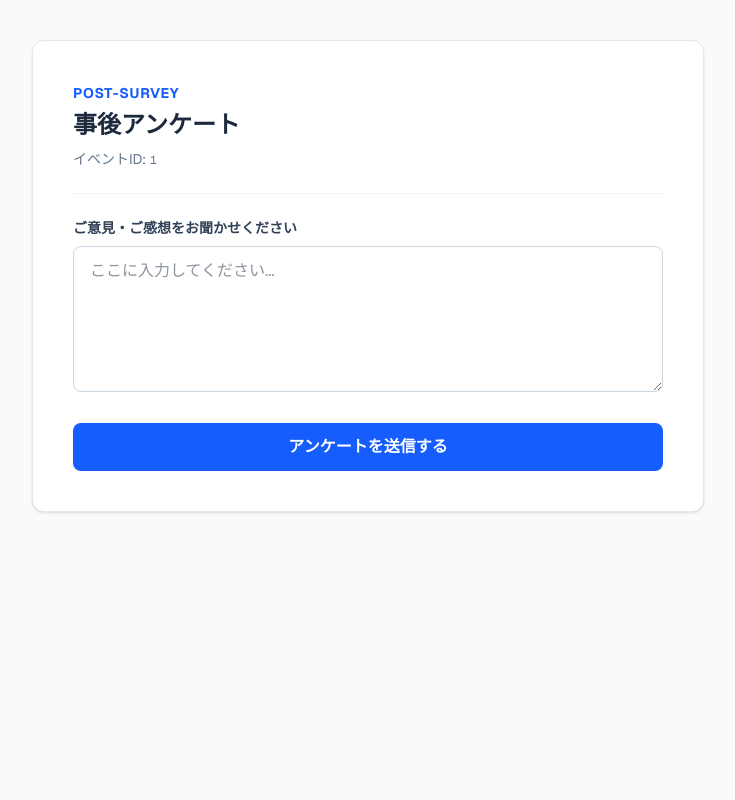
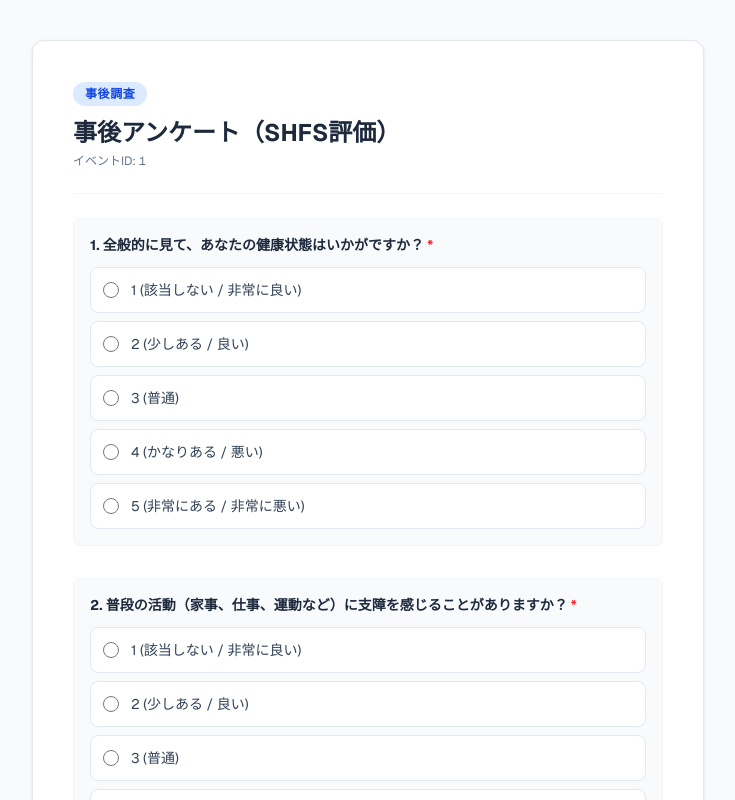
Before and after one commit to hiroto-code/2hfs-app, a Next.js app: page /p/1/1 in a window 1280 px wide. Shown: the top 800 px of the page, without its empty margins (272-1007 px from the left). Built offline with nearby package versions, Linux system fonts and the light colour scheme; no server answers.

Commit message:
Add full SHFS survey form

```diff
--- a/app/p/[event_id]/[timing]/page.tsx
+++ b/app/p/[event_id]/[timing]/page.tsx
@@ -3,7 +3,6 @@
 import { useState, use } from 'react';
 import { supabase } from '@/lib/supabase';
 
-// URLのパラメータ（event_id と timing）を受け取るための型定義
 interface PageProps {
   params: Promise<{
     event_id: string;
@@ -11,40 +10,76 @@ interface PageProps {
   }>;
 }
 
+// 2HFS / SFHS 評価質問項目
+const QUESTIONS = [
+  { id: 'q1', text: '1. 全般的に見て、あなたの健康状態はいかがですか？' },
+  { id: 'q2', text: '2. 普段の活動（家事、仕事、運動など）に支障を感じることがありますか？' },
+  { id: 'q3', text: '3. 最近、身体的な問題のためにやりたいことができないことがありましたか？' },
+  { id: 'q4', text: '4. 最近、気分や感情の問題（不安や落ち込みなど）のために支障がありましたか？' },
+  { id: 'q5', text: '5. 痛みによって、日常の生活や仕事が妨げられることがありましたか？' },
+];
+
+// 選択肢（1: 全くない 〜 5: 非常にある / 非常に良い）
+const OPTIONS = [
+  { label: '1 (該当しない / 非常に良い)', value: 1 },
+  { label: '2 (少しある / 良い)', value: 2 },
+  { label: '3 (普通)', value: 3 },
+  { label: '4 (かなりある / 悪い)', value: 4 },
+  { label: '5 (非常にある / 非常に悪い)', value: 5 },
+];
+
 export default function SurveyFormPage({ params }: PageProps) {
-  // Next.js の仕様に合わせて params を展開
   const { event_id, timing } = use(params);
 
   const [loading, setLoading] = useState(false);
   const [submitted, setSubmitted] = useState(false);
-  const [answerText, setAnswerText] = useState('');
 
-  // timing が 'pre' なら事前、それ以外（'post'）なら事後としてタイトルを出し分ける
+  // 各質問の回答を保持（初期値は未選択）
+  const [answers, setAnswers] = useState<{ [key: string]: number }>({});
+  // 自由記述用の入力値
+  const [comments, setComments] = useState('');
+
   const isPre = timing === 'pre';
-  const pageTitle = isPre ? '事前アンケート' : '事後アンケート';
+  const pageTitle = isPre ? '事前アンケート（SHFS評価）' : '事後アンケート（SHFS評価）';
 
-  // 送信ボタンを押したときの処理
+  // ラジオボタン変更時の処理
+  const handleOptionChange = (questionId: string, value: number) => {
+    setAnswers((prev) => ({ ...prev, [questionId]: value }));
+  };
+
+  // 送信処理
   const handleSubmit = async (e: React.FormEvent) => {
     e.preventDefault();
+
+    // 未回答のチェック
+    for (const q of QUESTIONS) {
+      if (!answers[q.id]) {
+        alert(`${q.text} の回答を選択してください。`);
+        return;
+      }
+    }
+
     setLoading(true);
 
     try {
-      // surveys テーブルに回答データを保存する
+      // データベースに q1, q2, q3... の値を正しく送信
       const { error } = await supabase
         .from('surveys')
         .insert([
           {
             event_id: event_id,
             timing_type: timing,
-            q1: 5,               // q1の仮データ
-            q2: 5,               // ←【追加】今回怒られた q2 にも仮の数字（5）を入れます！
-            content: answerText, // 入力されたテキスト
+            q1: answers['q1'],
+            q2: answers['q2'],
+            q3: answers['q3'],
+            q4: answers['q4'],
+            q5: answers['q5'],
+            content: comments, // 自由記述欄の文字
           }
         ]);
 
       if (error) throw error;
 
-      // 送信成功したら完了画面に切り替え
       setSubmitted(true);
     } catch (err: any) {
       alert('エラーが発生しました: ' + err.message);
@@ -53,55 +88,86 @@ export default function SurveyFormPage({ params }: PageProps) {
     }
   };
 
-  // 送信完了後の画面
+  // 送信完了画面
   if (submitted) {
     return (
       <div className="min-h-screen bg-slate-50 flex items-center justify-center p-6">
         <div className="bg-white p-8 rounded-xl shadow-sm border border-slate-200 text-center max-w-md w-full">
-          <h2 className="text-xl font-bold text-slate-800 mb-2">送信完了</h2>
-          <p className="text-slate-600">アンケートにご協力いただき、ありがとうございました！</p>
+          <div className="w-12 h-12 bg-green-100 text-green-600 rounded-full flex items-center justify-center mx-auto mb-4 text-2xl font-bold">✓</div>
+          <h2 className="text-xl font-bold text-slate-800 mb-2">回答ありがとうございました</h2>
+          <p className="text-slate-600 text-sm">アンケートの送信が正常に完了いたしました。</p>
         </div>
       </div>
     );
   }
 
-  // アンケート入力画面
+  // アンケートフォーム画面
   return (
     <div className="min-h-screen bg-slate-50 py-10 px-4 sm:px-6 font-sans">
       <div className="max-w-2xl mx-auto bg-white p-6 sm:p-10 rounded-xl shadow-sm border border-slate-200">
 
         <header className="border-b border-slate-100 pb-6 mb-6">
-          <span className="text-sm font-bold text-blue-600 tracking-wider">
-            {isPre ? 'PRE-SURVEY' : 'POST-SURVEY'}
+          <span className="text-xs font-bold bg-blue-100 text-blue-700 px-3 py-1 rounded-full tracking-wider">
+            {isPre ? '事前調査' : '事後調査'}
           </span>
-          <h1 className="text-2xl font-bold text-slate-800 mt-1">{pageTitle}</h1>
-          <p className="text-slate-500 text-sm mt-2 text-gray-500">
-            イベントID: <span className="font-mono text-xs">{event_id}</span>
+          <h1 className="text-2xl font-bold text-slate-800 mt-3">{pageTitle}</h1>
+          <p className="text-slate-500 text-xs mt-1">
+            イベントID: <span className="font-mono">{event_id}</span>
           </p>
         </header>
 
-        <form onSubmit={handleSubmit} className="space-y-6">
-          {/* 仮の質問項目 */}
-          <div>
+        <form onSubmit={handleSubmit} className="space-y-8">
+          {/* 評価質問グループ */}
+          {QUESTIONS.map((q) => (
+            <div key={q.id} className="bg-slate-50 p-4 rounded-lg border border-slate-100">
+              <label className="block text-sm font-bold text-slate-800 mb-3">
+                {q.text} <span className="text-red-500">*</span>
+              </label>
+              <div className="space-y-2">
+                {OPTIONS.map((opt) => (
+                  <label
+                    key={opt.value}
+                    className={`flex items-center p-3 rounded-lg border cursor-pointer transition ${
+                      answers[q.id] === opt.value
+                        ? 'bg-blue-50 border-blue-500 text-blue-900 font-medium'
+                        : 'bg-white border-slate-200 text-slate-700 hover:bg-slate-100'
+                    }`}
+                  >
+                    <input
+                      type="radio"
+                      name={q.id}
+                      value={opt.value}
+                      checked={answers[q.id] === opt.value}
+                      onChange={() => handleOptionChange(q.id, opt.value)}
+                      className="w-4 h-4 text-blue-600 border-slate-300 focus:ring-blue-500 mr-3"
+                    />
+                    <span className="text-sm">{opt.label}</span>
+                  </label>
+                ))}
+              </div>
+            </div>
+          ))}
+
+          {/* 自由記述欄 */}
+          <div className="pt-2">
             <label className="block text-sm font-bold text-slate-700 mb-2">
-              ご意見・ご感想をお聞かせください
+              その他、ご意見・ご感想（自由記述）
             </label>
             <textarea
-              value={answerText}
-              onChange={(e) => setAnswerText(e.target.value)}
-              rows={5}
-              className="w-full px-4 py-3 border border-slate-300 rounded-lg focus:outline-none focus:ring-2 focus:ring-blue-500 text-slate-800"
-              placeholder="ここに入力してください..."
-              required
+              value={comments}
+              onChange={(e) => setComments(e.target.value)}
+              rows={4}
+              className="w-full px-4 py-3 border border-slate-300 rounded-lg focus:outline-none focus:ring-2 focus:ring-blue-500 text-slate-800 text-sm"
+              placeholder="気になる点や補足事項があればご記入ください（任意）"
             />
           </div>
 
           <button
             type="submit"
             disabled={loading}
-            className="w-full bg-blue-600 hover:bg-blue-700 text-white font-bold py-3 rounded-lg transition disabled:opacity-50"
+            className="w-full bg-blue-600 hover:bg-blue-700 text-white font-bold py-3.5 rounded-lg transition shadow-md disabled:opacity-50 text-base"
           >
-            {loading ? '送信中...' : 'アンケートを送信する'}
+            {loading ? '送信処理中...' : '回答を送信する'}
           </button>
         </form>
 
```
